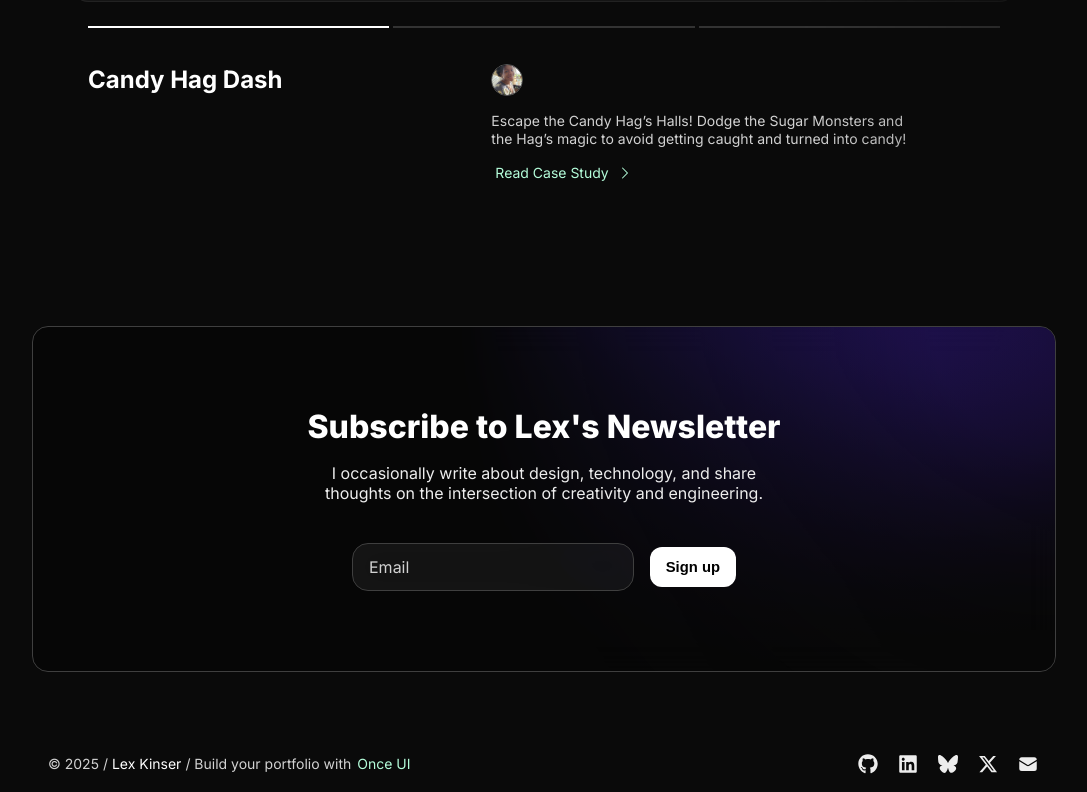
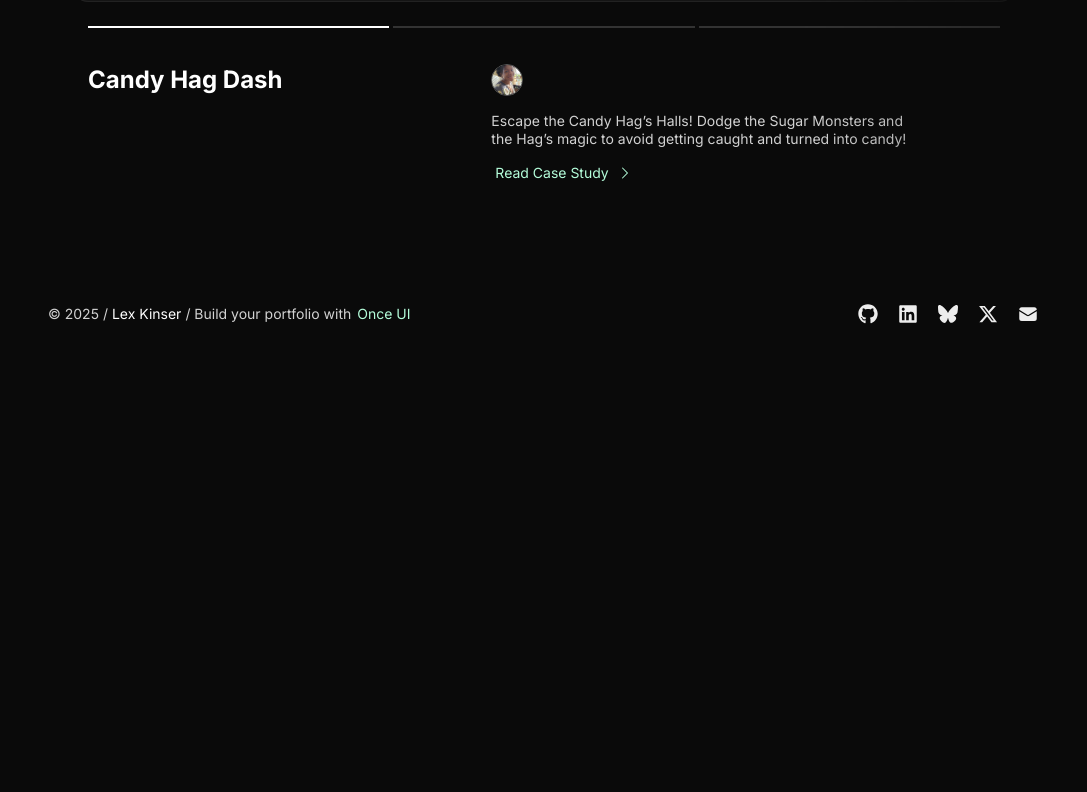
Before and after one commit to Alexandria/game-dev-portfolio, a Next.js app: page /en in a window 1280 px wide. Shown: the part 1057-1849 px from the top of the page, without its empty margins (96-1183 px from the left). After the commit the page ends 1399 px from the top, so only its background shows below. Built offline with nearby package versions, Linux system fonts and the light colour scheme; grey boxes are pictures that could not be loaded.

Commit message:
General cleanup again (#2)
* Changed some terms and locales

* Insert content and images

* Add more video data and case study information

* Clean up work

```diff
--- a/src/app/[locale]/page.tsx
+++ b/src/app/[locale]/page.tsx
@@ -171,7 +171,7 @@ export default function Home({
 				</Flex>
 			)}
 			<Projects range={[2]} locale={locale}/> */}
-      {newsletter.display && <Mailchimp newsletter={newsletter} />}
+      {/* {newsletter.display && <Mailchimp newsletter={newsletter} />} */}
     </Flex>
   );
 }
--- a/src/app/[locale]/work/projects/en/candy-hag-dash.mdx
+++ b/src/app/[locale]/work/projects/en/candy-hag-dash.mdx
@@ -6,8 +6,8 @@ summary:
   avoid getting caught and turned into candy!"
 images:
   - "/images/projects/candy-hag-dash/cover-video.mp4"
-  - "/images/projects/match-three-game/cover-video.mp4"
-  - "/images/projects/art-gallery/cover-video.mp4"
+  - "/images/projects/candy-hag-dash/cover-04.png"
+  - "/images/projects/candy-hag-dash/cover-02.png"
 team:
   - name: "Lex Kinser"
     role: "Software Engineer"
--- a/src/app/[locale]/work/projects/en/simple-portfolio-builder.mdx
+++ /dev/null
@@ -1,6 +0,0 @@
----
-title: "Simple portfolio creator built with Once UI and Next.js"
-publishedAt: "2024-04-08"
-images:
-  - "/images/projects/project-01/video-01.mp4"
----
--- a/src/app/resources/config.js
+++ b/src/app/resources/config.js
@@ -23,7 +23,9 @@ const routes = {
 //     '/work/automate-design-handovers-with-a-figma-to-code-pipeline': true
 // }
 
-const protectedRoutes = {};
+const protectedRoutes = {
+  "/work/match-three-game": true,
+};
 
 const effects = {
   mask: "cursor", // none | cursor | topLeft | topRight | bottomLeft | bottomRight
@@ -59,7 +61,8 @@ const display = {
 };
 
 const mailchimp = {
-  action: "https://url/subscribe/post?parameters",
+  // action: "https://url/subscribe/post?parameters",
+  action: "http://eepurl.com/i9Ros2",
   effects: {
     mask: "topRight", // none | cursor | topLeft | topRight | bottomLeft | bottomRight
     gradient: {
--- a/src/app/resources/content.js
+++ b/src/app/resources/content.js
@@ -74,7 +74,7 @@ const about = {
   },
   calendar: {
     display: true,
-    link: "https://cal.com",
+    link: "https://cal.com/lex-dsq5bs",
   },
   intro: {
     display: true,
--- a/src/components/Header.tsx
+++ b/src/components/Header.tsx
@@ -126,7 +126,7 @@ export const Header = () => {
                   </Flex>
                 </ToggleButton>
               )}
-              {routes["/work"] && (
+              {/* {routes["/work"] && (
                 <ToggleButton
                   prefixIcon="grid"
                   href={`/${params?.locale}/work`}
@@ -136,7 +136,7 @@ export const Header = () => {
                     {work.label}
                   </Flex>
                 </ToggleButton>
-              )}
+              )} */}
               {/* {routes["/blog"] && (
                 <ToggleButton
                   prefixIcon="book"
```
Also changed, not shown: 1 other file (tests, documents, lock files or other folders).
